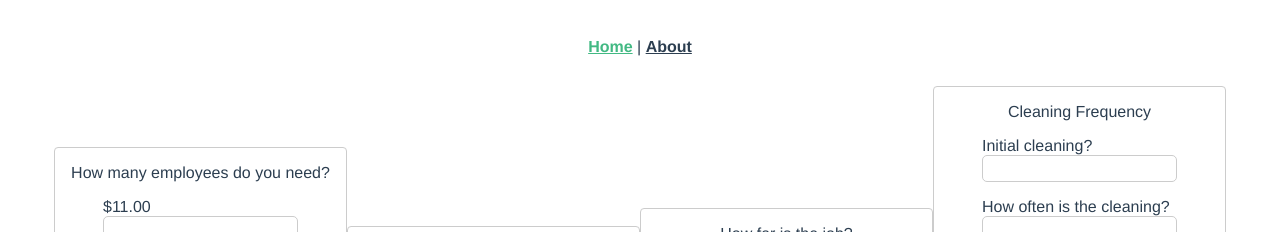
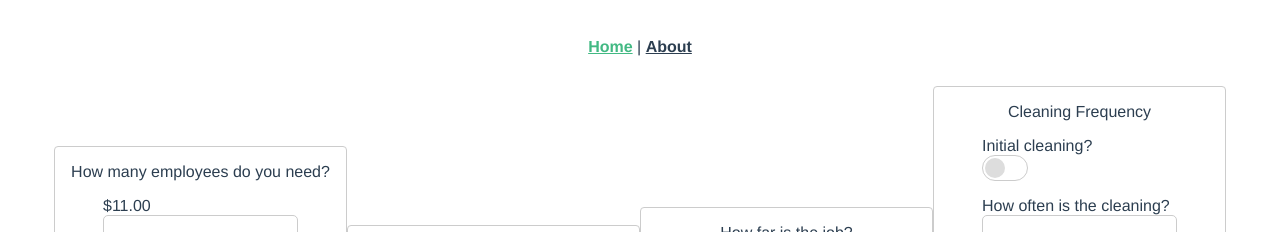
Before and after one commit to treemmett/quote-form, a Vue app: page / in a window 1280 px wide. Shown: the top 232 px of the page. Built offline with nearby package versions, Linux system fonts and the light colour scheme.

Commit message:
feat: add checkbox component

```diff
--- /dev/null
+++ b/src/components/Checkbox.vue
@@ -0,0 +1,71 @@
+<template>
+  <label class="checkbox">
+    <div class="label">{{ label }}</div>
+    <input type="checkbox" class="input" />
+    <div class="display" />
+  </label>
+</template>
+
+<script lang="ts">
+import { Component, Prop, Vue } from 'vue-property-decorator';
+
+@Component
+export default class TextField extends Vue {
+  @Prop() private label!: string;
+}
+</script>
+
+<style lang="scss" scoped>
+.checkbox {
+  display: block;
+  position: relative;
+  margin-top: 1em;
+}
+
+.label {
+  text-align: left;
+}
+
+.input {
+  display: none;
+
+  &:active,
+  &:focus {
+    border-color: #7f7eff;
+    box-shadow: 0 0 2px #7f7eff;
+  }
+
+  &:checked + .display {
+    background-color: #7ce577;
+    border-color: transparent;
+
+    &::after {
+      background-color: #fff;
+      transform: translateX(100%);
+    }
+  }
+}
+
+.display {
+  width: 40px;
+  height: 20px;
+  background-color: #fff;
+  border: 1px solid #ccc;
+  border-radius: 100vh;
+  padding: 2px;
+  transition: 0.2s ease-in-out;
+  transition-property: background-color, border-color;
+
+  &::after {
+    content: '';
+    position: relative;
+    display: block;
+    border-radius: 100vh;
+    background-color: #ddd;
+    height: 20px;
+    width: 20px;
+    transition: 0.2s ease-in-out;
+    transition-property: background-color, transform;
+  }
+}
+</style>
--- a/src/views/Home.vue
+++ b/src/views/Home.vue
@@ -14,7 +14,7 @@
     </card>
 
     <card title="Cleaning Frequency">
-      <text-field label="Initial cleaning?" />
+      <checkbox label="Initial cleaning?" />
       <text-field label="How often is the cleaning?" />
       <dropdown label="How often is the cleaning?">
         <option>One Time</option>
@@ -33,12 +33,14 @@
 <script lang="ts">
 import { Component, Vue } from 'vue-property-decorator';
 import Card from '@/components/Card.vue';
+import Checkbox from '@/components/Checkbox.vue';
 import Dropdown from '@/components/Dropdown.vue';
 import TextField from '@/components/TextField.vue';
 
 @Component({
   components: {
     Card,
+    Checkbox,
     Dropdown,
     TextField
   }
```
